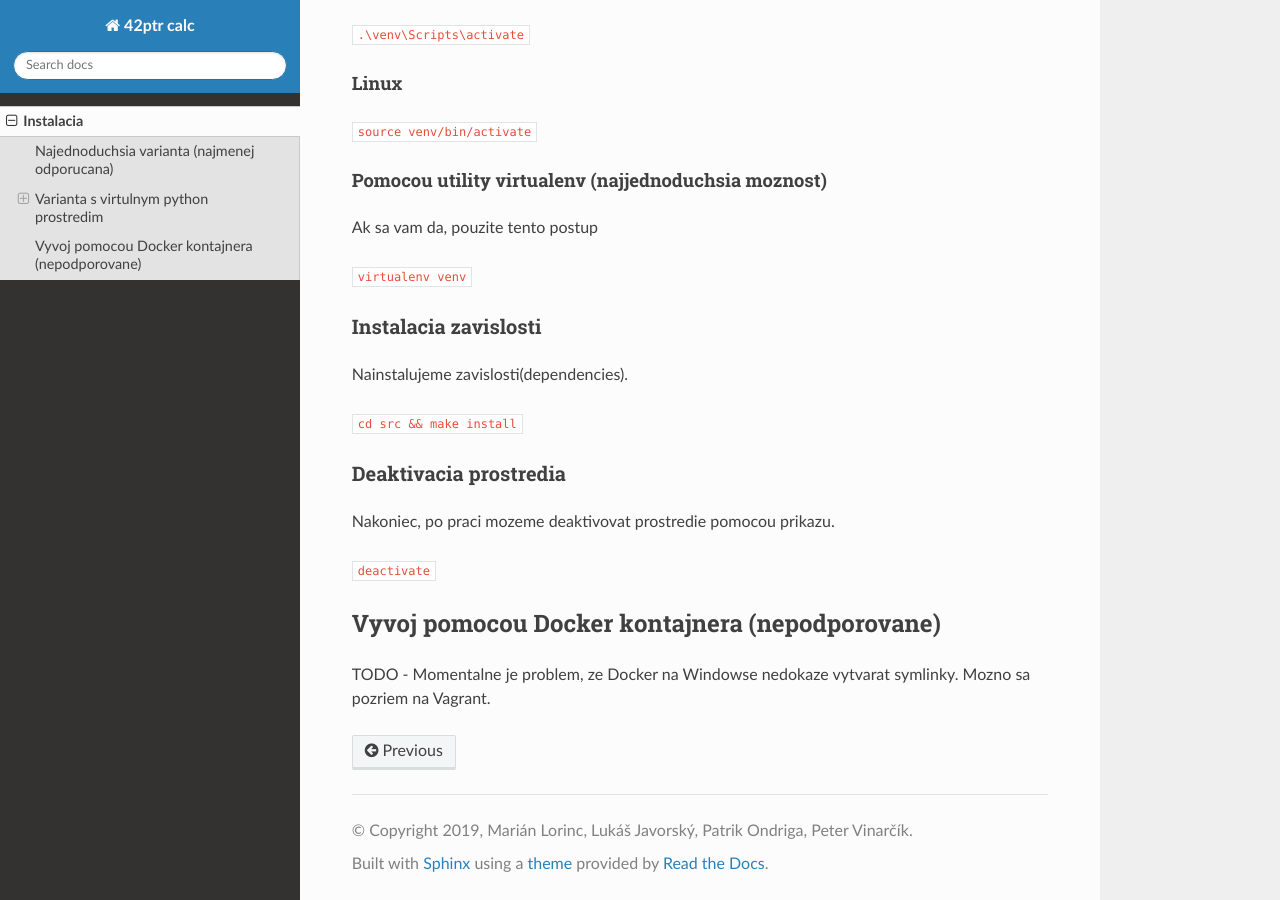
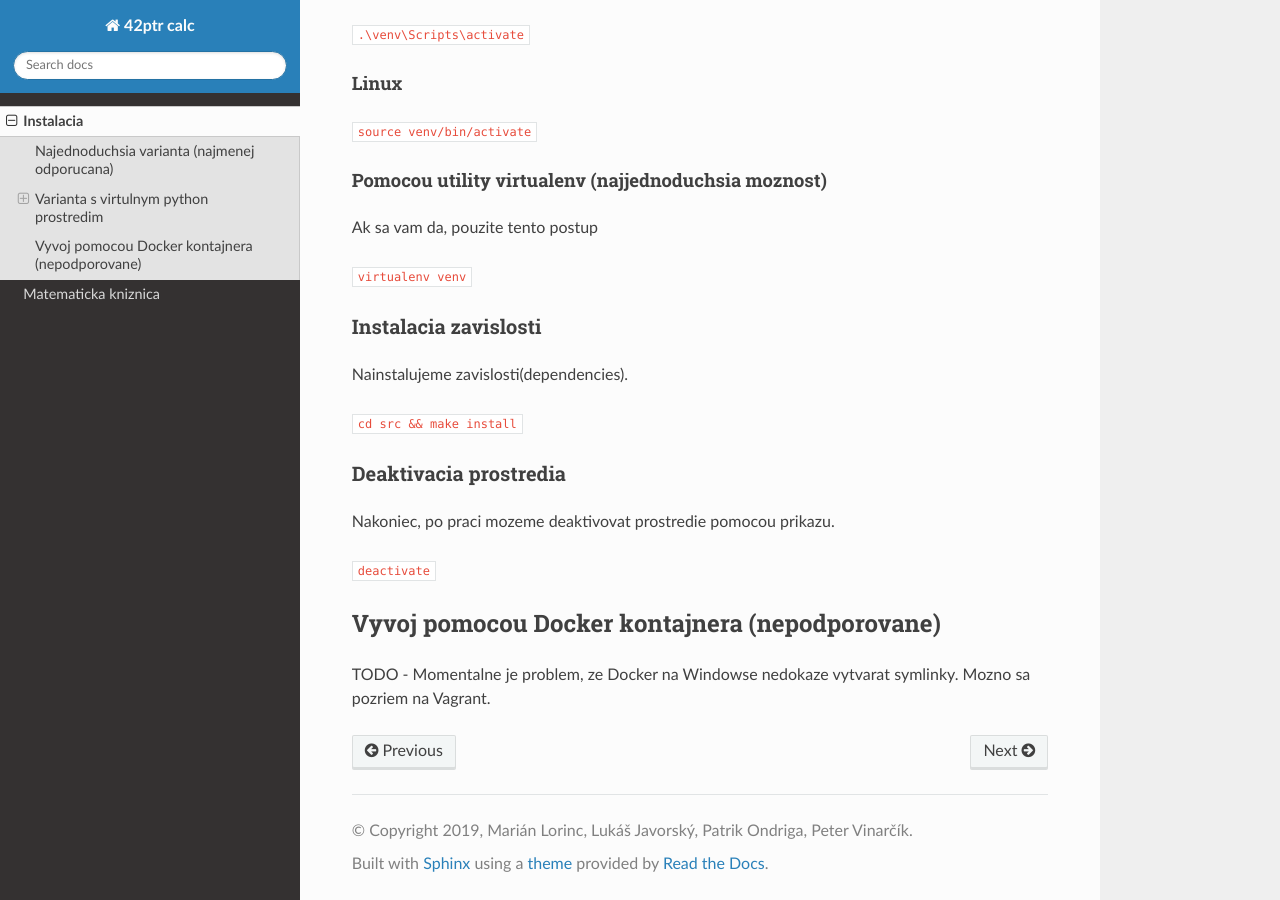
Before and after one commit to Majdos/42ptr-calc, a Sphinx documentation site: the page built from doc/source/instalacia.md, in a window 1280 px wide and 900 px high, scrolled down 809 px. Built offline with Sphinx 7.4.7 and the Read the Docs theme 2.0.0, drawn with Linux system fonts in a browser that asks for light colours.

Commit message:
Opravene autogenerovanie dokumentacie z docstringov a pozmenene parametre readthedocs theme

```diff
--- a/doc/source/conf.py
+++ b/doc/source/conf.py
@@ -12,15 +12,15 @@
 # add these directories to sys.path here. If the directory is relative to the
 # documentation root, use os.path.abspath to make it absolute, like shown here.
 #
-# import os
-# import sys
-# sys.path.insert(0, os.path.abspath('.'))
-
+import os
+import sys
+sys.path.insert(0, os.path.abspath('../../src'))
 
 # -- Project information -----------------------------------------------------
 
 project = '42ptr calc'
-copyright = '2019, Marián Lorinc, Lukáš Javorský, Patrik Ondriga, Peter Vinarčík'
+copyright = '2019, Marián Lorinc, Lukáš Javorský, Patrik Ondriga, Peter \
+Vinarčík'
 author = 'Marián Lorinc, Lukáš Javorský, Patrik Ondriga, Peter Vinarčík'
 
 # The short X.Y version
@@ -140,7 +140,8 @@
 #  author, documentclass [howto, manual, or own class]).
 latex_documents = [
     (master_doc, '42ptrcalc.tex', '42ptr calc Documentation',
-     'Marián Lorinc, Lukáš Javorský, Patrik Ondriga, Peter Vinarčík', 'manual'),
+     'Marián Lorinc, Lukáš Javorský, Patrik Ondriga, Peter Vinarčík',
+     'manual'),
 ]
 
 
@@ -190,3 +191,16 @@
 
 # If true, `todo` and `todoList` produce output, else they produce nothing.
 todo_include_todos = True
+
+html_theme_options = {
+    'logo_only': False,
+    'display_version': True,
+    'prev_next_buttons_location': 'bottom',
+    'style_external_links': False,
+    # Toc options
+    'collapse_navigation': True,
+    'sticky_navigation': True,
+    'navigation_depth': 4,
+    'includehidden': True,
+    'titles_only': False
+}
--- a/doc/source/index.rst
+++ b/doc/source/index.rst
@@ -10,3 +10,4 @@
     :hidden:
 
     instalacia.md
+    math.rst
--- /dev/null
+++ b/doc/source/math.rst
@@ -0,0 +1,5 @@
+=========================================================
+Matematicka kniznica
+=========================================================
+.. automodule:: math42
+    :members:
```
